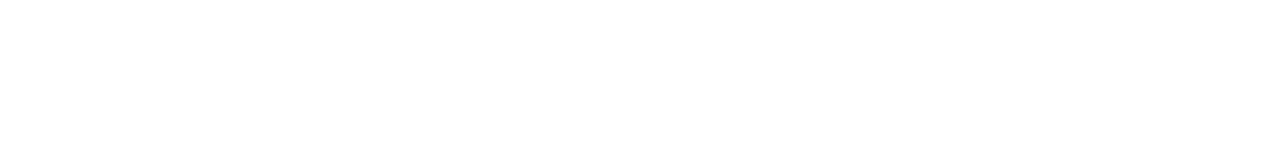
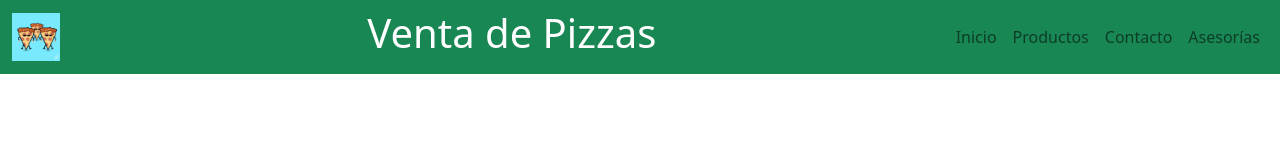
Before and after one commit to jonacovarrubia/preentrega2, a plain HTML site: page index.html in a window 1280 px wide. Drawn offline with nearby package versions, Linux system fonts and the light colour scheme.

Commit message:
encabezado

```diff
--- a/index.html
+++ b/index.html
@@ -9,10 +9,44 @@
     <link rel="icon" type="image/png" sizes="32x32" href="imagenes/favicon-32x32.png">
     <link rel="icon" type="image/png" sizes="16x16" href="imagenes/favicon-16x16.png">
     <link rel="manifest" href="imagenes/site.webmanifest">
+    <link rel="stylesheet" href="styles.css">
+    <link href="https://cdn.jsdelivr.net/npm/bootstrap@5.1.3/dist/css/bootstrap.min.css" rel="stylesheet"
+        integrity="sha384-1BmE4kWBq78iYhFldvKuhfTAU6auU8tT94WrHftjDbrCEXSU1oBoqyl2QvZ6jIW3" crossorigin="anonymous">
+</head>
 
-</head>
 <body>
+    <header>
+        <nav class="navbar navbar-expand-lg navbar-light bg-success">
+            <div class="container-fluid">
 
+                <a class="navbar-brand" href="#">
+                    <img src="imagenes/favicon.ico" alt="Logo de Venta de Pizzas">
+                </a>
+
+                <h1 class="mr-auto text-white">Venta de Pizzas</h1>
+
+                <ul class="navbar-nav ml-auto">
+                    <li class="nav-item">
+                        <a class="nav-link" href="index.html">Inicio</a>
+                    </li>
+                    <li class="nav-item">
+                        <a class="nav-link" href="productos.html">Productos</a>
+                    </li>
+                    <li class="nav-item">
+                        <a class="nav-link" href="contacto.html">Contacto</a>
+                    </li>
+                    <li class="nav-item">
+                        <a class="nav-link" href="asesorias.html">Asesorías</a>
+                    </li>
+                </ul>
+            </div>
+        </nav>
+</header>
+
+    </header>
+    <script src="https://cdn.jsdelivr.net/npm/bootstrap@5.1.3/dist/js/bootstrap.bundle.min.js"
+        integrity="sha384-ka7Sk0Gln4gmtz2MlQnikT1wXgYsOg+OMhuP+IlRH9sENBO0LRn5q+8nbTov4+1p"
+        crossorigin="anonymous"></script>
 </body>
 
 </html>
--- /dev/null
+++ b/styles.css
@@ -0,0 +1,6 @@
+.navbar-brand {
+    margin-right: 20px;
+    }
+
+    .navbar-nav .nav-item a:hover {
+        font-size: 18px;
```
